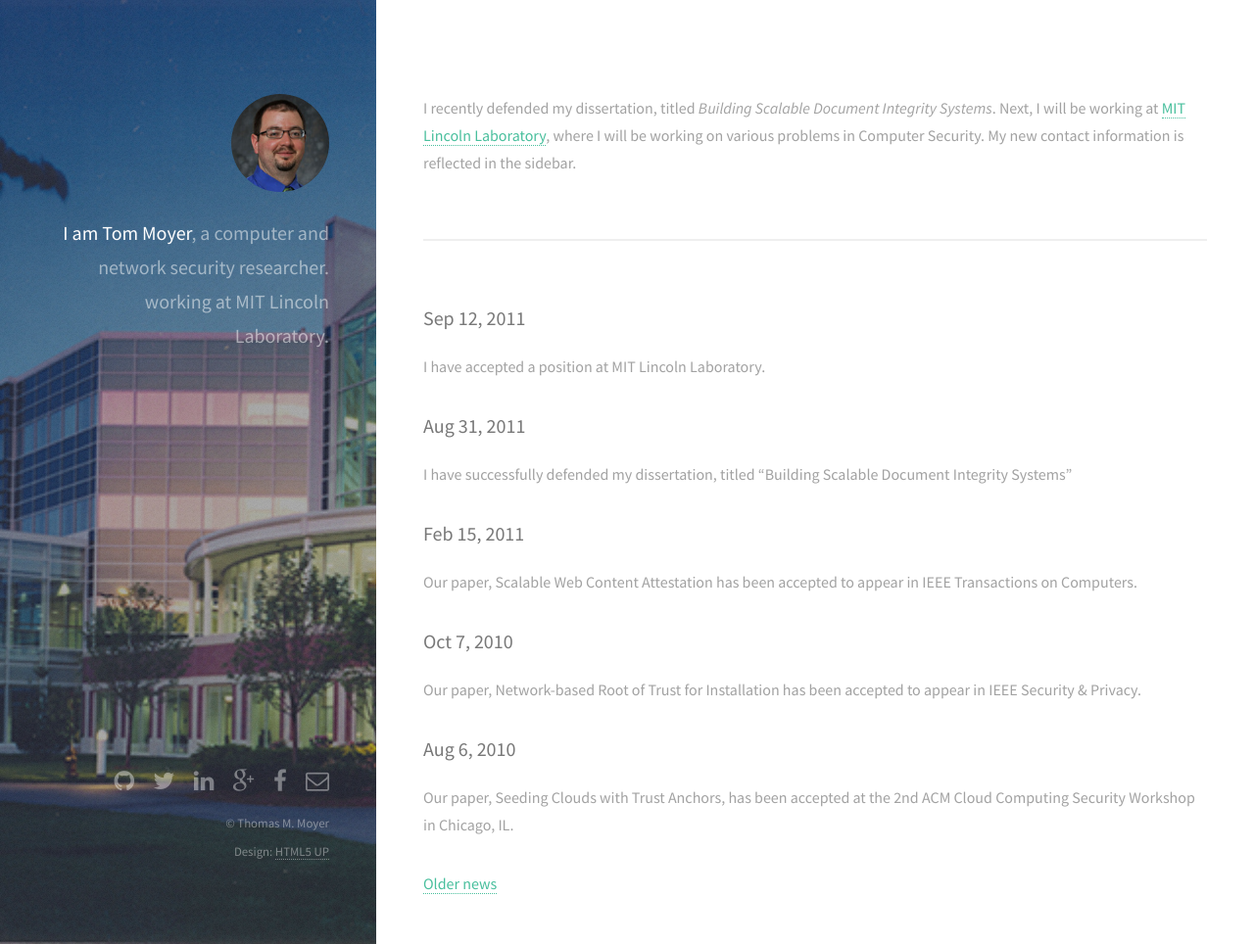
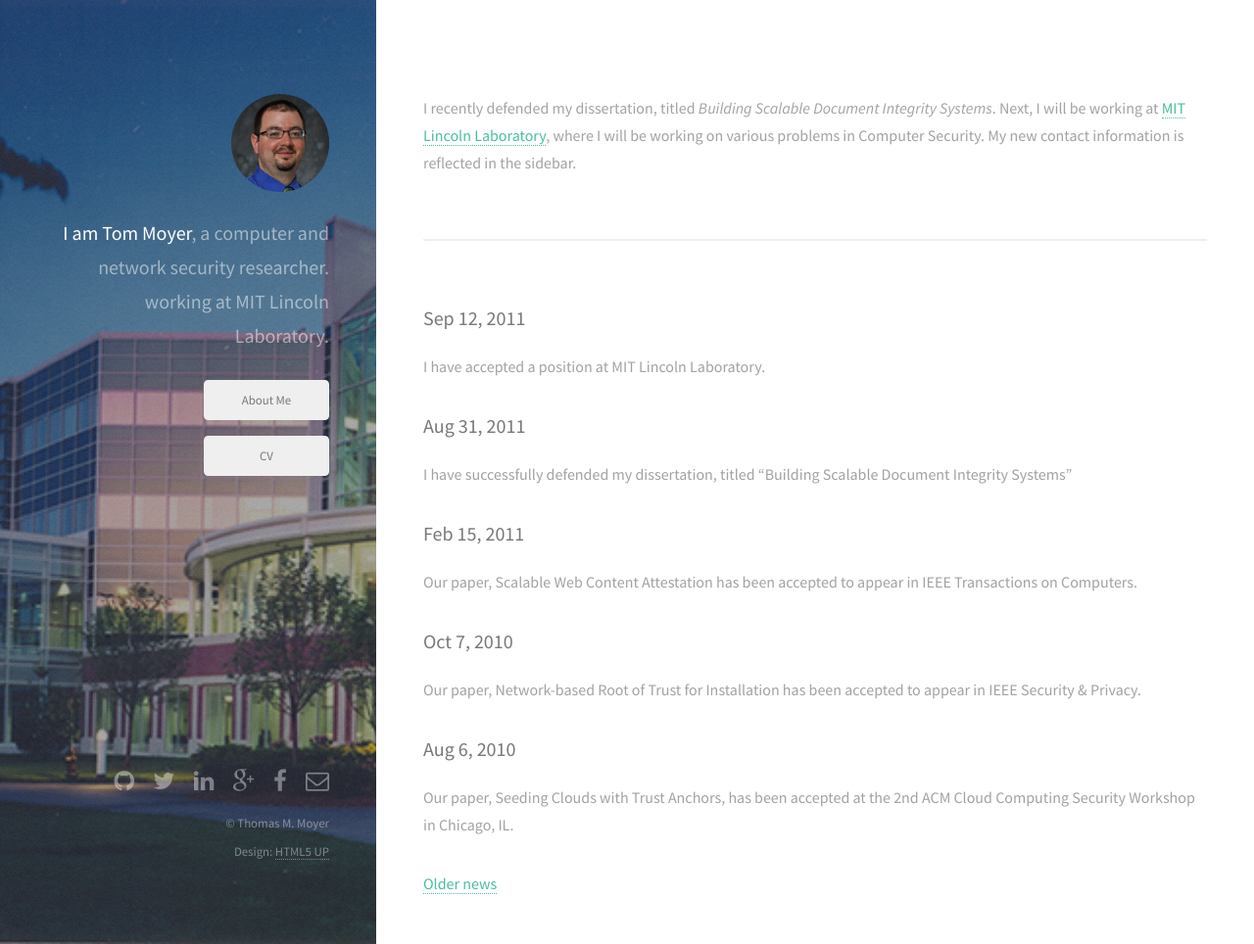
Before and after one commit to tommoyer/www-academic, a Jekyll site: the page built from index.html, in a window 1280 px wide and 964 px high. Shown: the whole window at 98% size. Built offline with Jekyll 4.4.1, drawn with Linux system fonts in a browser that asks for light colours.

Commit message:
Minor tweaks and added some navigation

```diff
--- a/_layouts/default.html
+++ b/_layouts/default.html
@@ -25,8 +25,15 @@
           <h1><strong>I am Tom Moyer</strong>, a computer and<br />
             network security researcher.<br />
             working at MIT Lincoln Laboratory.</h1>
+          </br>
+      <section>
+        <ul class="actions vertical">
+          <li><a href="about/" class="button small opaque">About Me</a></li>
+          <li><a href="cv/" class="button small opaque">CV</a></li>
+        </ul>
+      </section>
+
       </header>
-
 
         {{ content }}
 
--- a/css/style.css
+++ b/css/style.css
@@ -818,6 +818,13 @@
 		white-space: nowrap;
 	}
 
+		input[type="submit"].opaque,
+		input[type="reset"].opaque,
+		input[type="button"].opaque,
+		.button.opaque {
+		  background-color: #efefef;
+		}
+
 		input[type="submit"]:hover,
 		input[type="reset"]:hover,
 		input[type="button"]:hover,
```
